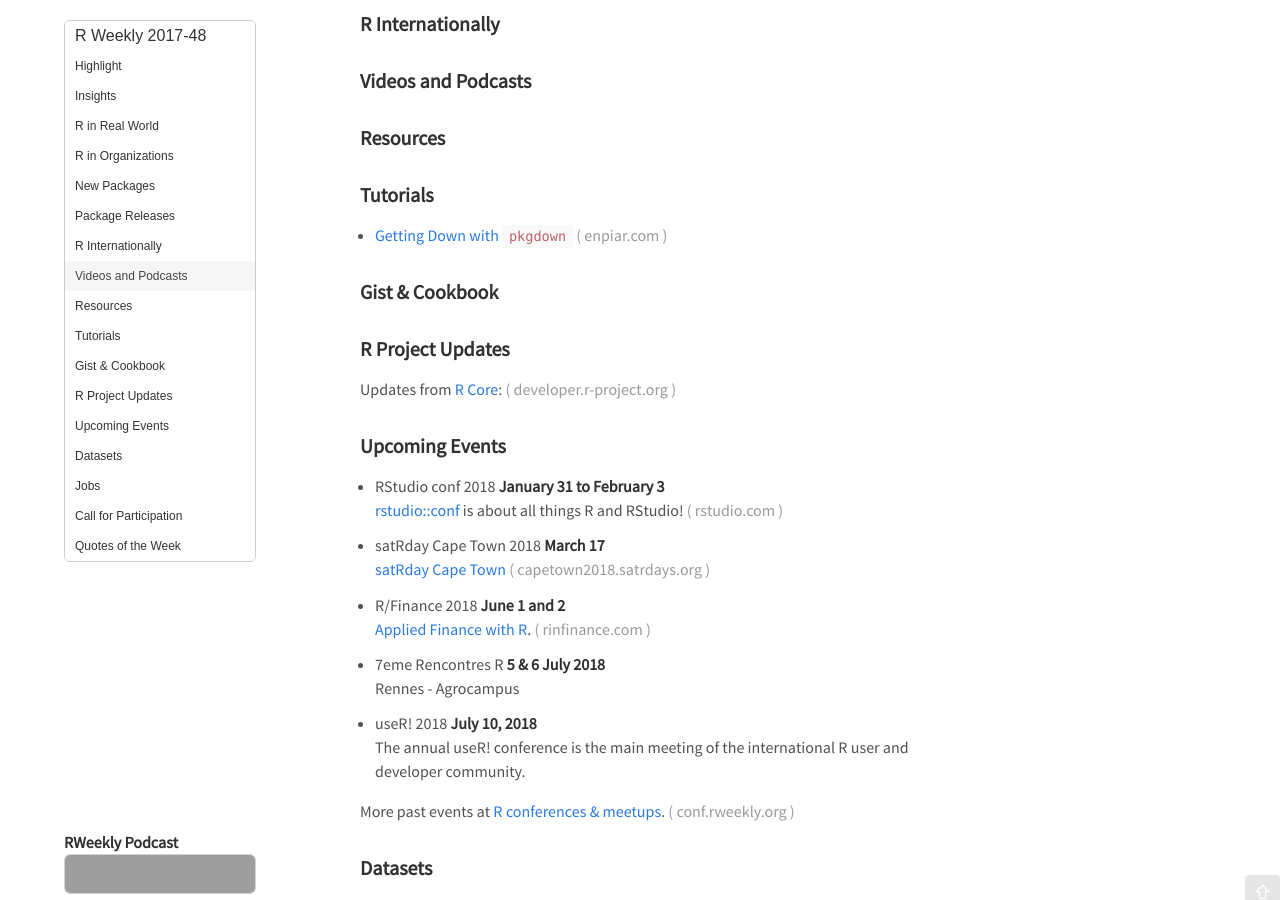
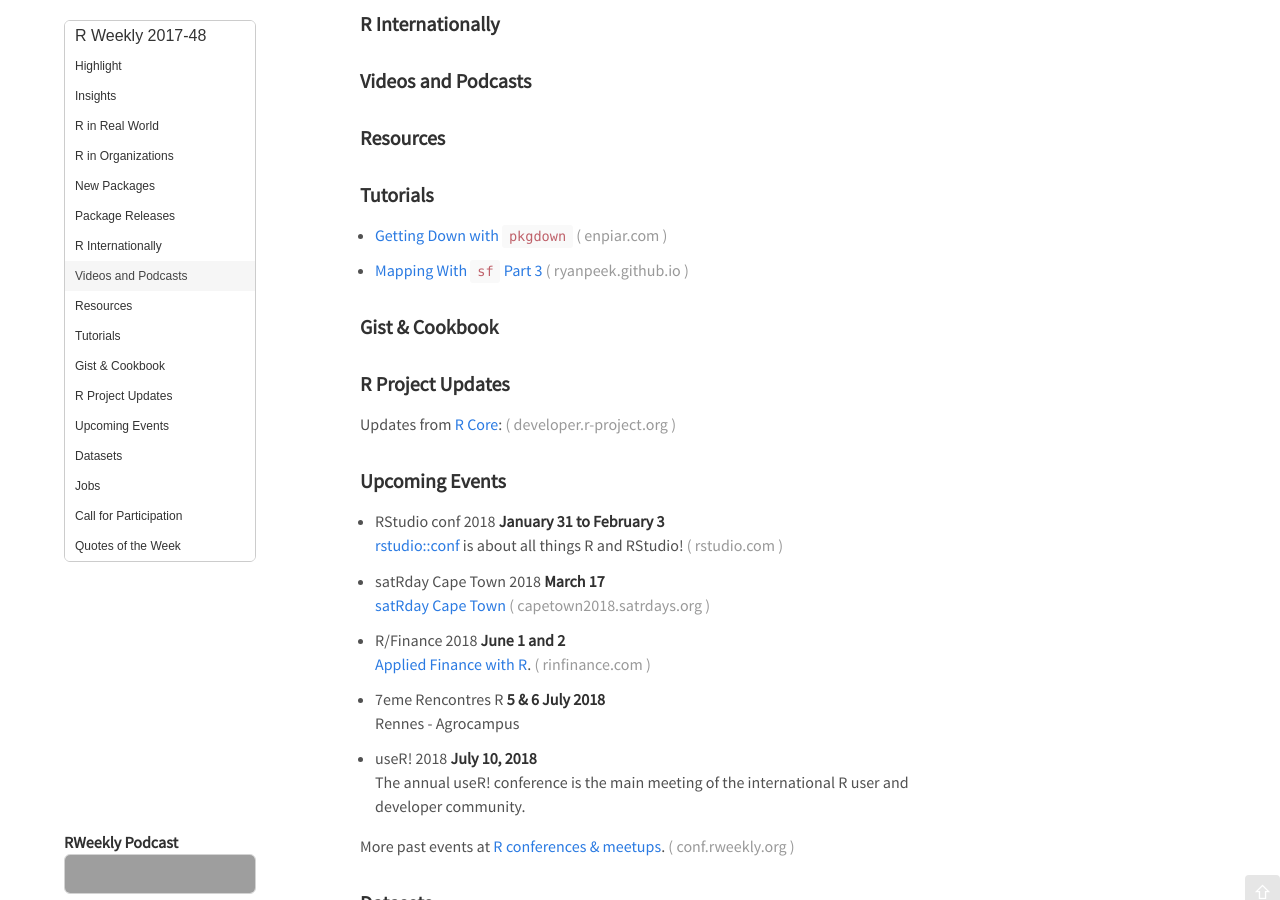
Before and after one commit to rweekly/rweekly.org, a Jekyll site: the page built from draft.md, in a window 1280 px wide and 900 px high, scrolled down 682 px. Built offline with Jekyll 4.4.1, drawn with Linux system fonts in a browser that asks for light colours; emoji names are drawn with the system emoji font; comment, search, counter and statistics services are not loaded; grey boxes are pictures that could not be loaded.

Commit message:
Update draft.md

```diff
--- a/draft.md
+++ b/draft.md
@@ -55,7 +55,7 @@
 
 + [Getting Down with `pkgdown`](http://enpiar.com/2017/11/21/getting-down-with-pkgdown/)
 
-
++ [Mapping With `sf` Part 3](https://ryanpeek.github.io/2017-11-21-mapping-with-sf-part-3/)
 
 ### Gist & Cookbook
 
```
